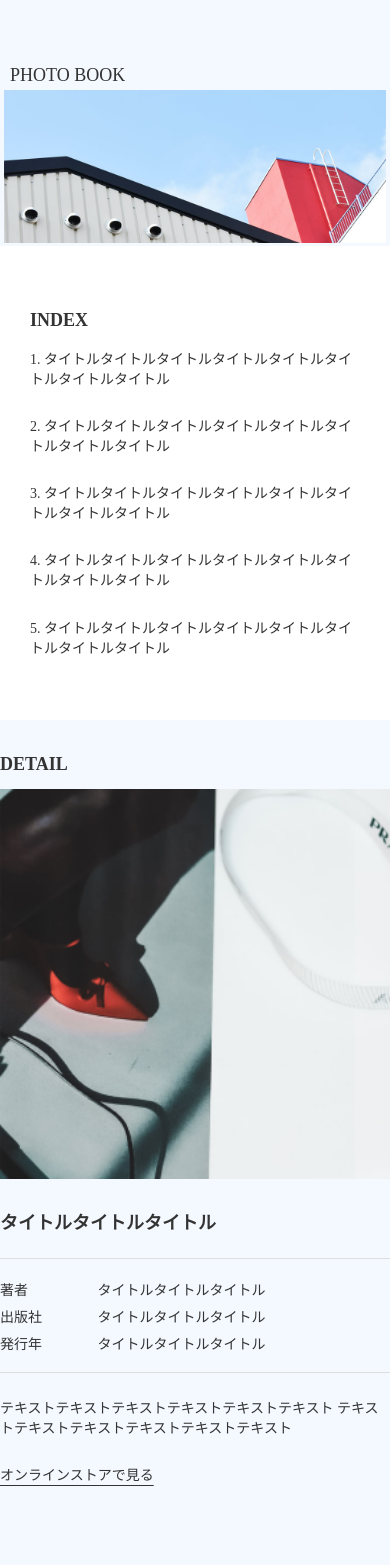
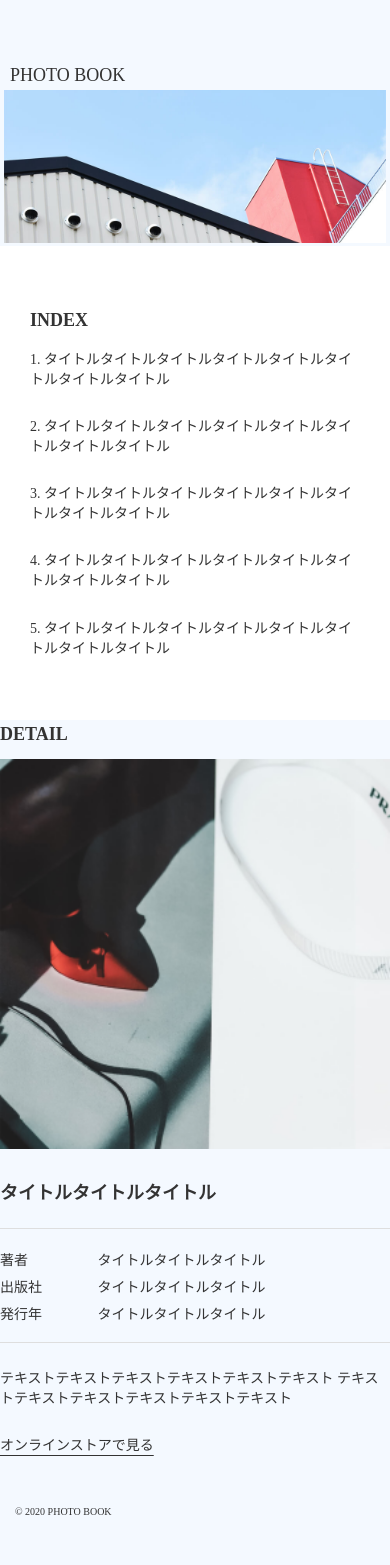
Before and after one commit to tappypuppy/photo-site-1col, a Next.js app: page / in a window 390 px wide. Shown: the top 1565 px of the page. Built offline with nearby package versions, Linux system fonts and the light colour scheme; a web font is replaced by a local one.

Commit message:
paddingを削除

```diff
--- a/src/components/Detail/Detail.module.css
+++ b/src/components/Detail/Detail.module.css
@@ -2,8 +2,7 @@
   width: 1000px;
   height: auto;
   margin: 0 auto;
-  /* padding: 30px auto;だとエラーが起きる。 */
-  padding: 30px 0;
+  padding: 0;
 }
 .inner {
   width: 600px;
@@ -89,7 +88,6 @@
 @media screen and (max-width: 1024px) {
   .detail {
     width: 100%;
-    padding: 30px 0;
   }
 
   .inner {
```
